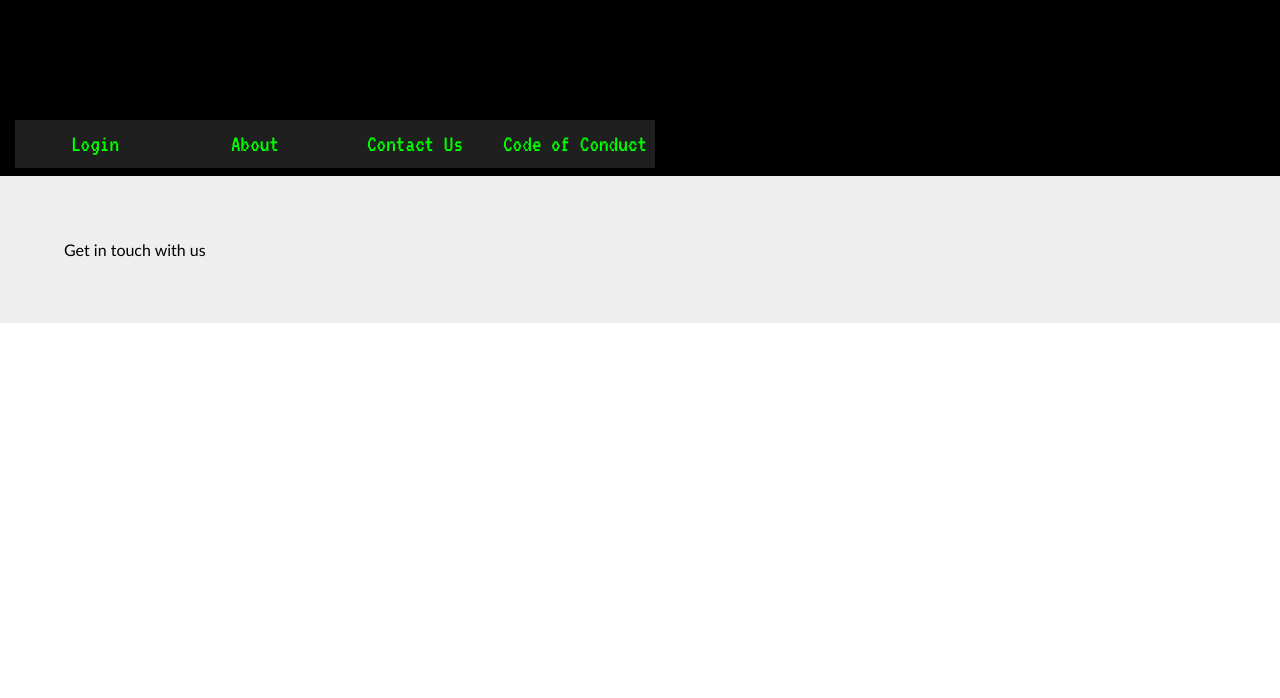
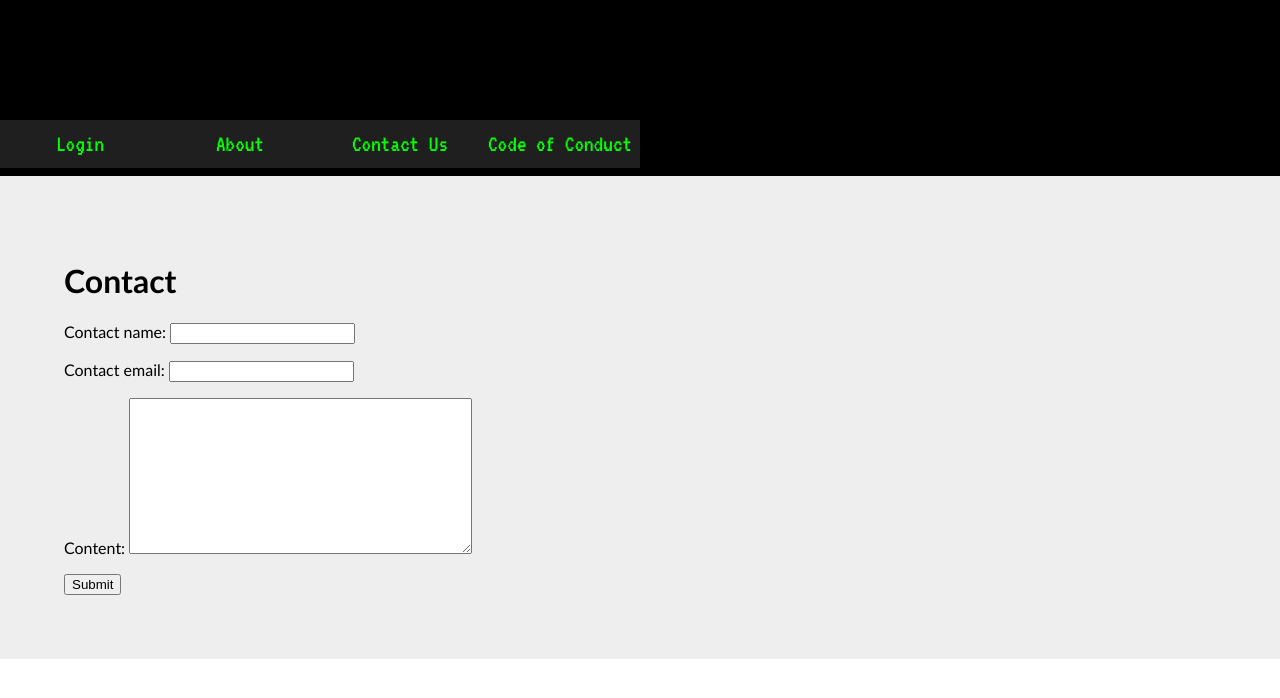
Before and after one commit to beckastar/ladynerds_site, a Django app: page /contact/ in a window 1280 px wide. Shown: the top 698 px of the page. Run offline with Django 3.2, Linux system fonts and the light colour scheme; parts of the project's set-up code (start-up, migrations or seed data) failed here and were passed over.

Commit message:
added contact form to contact.html. it doesn't do anything yet.

```diff
--- a/ladynerds/forms.py
+++ b/ladynerds/forms.py
@@ -17,3 +17,12 @@ class UserProfileForm(ModelForm):
     class Meta:
         model = UserProfile
     	fields = '__all__'
+
+
+class ContactForm(forms.Form):
+    contact_name = forms.CharField(required=True)
+    contact_email = forms.EmailField(required=True)
+    content = forms.CharField(
+        required=True,
+        widget=forms.Textarea
+    )
--- a/ladynerds/static/css/styles.css
+++ b/ladynerds/static/css/styles.css
@@ -48,6 +48,7 @@ header {
     padding: 0;
     margin: 0;
     top: 15%;
+    left: 0%;
     position: absolute;
     color: black;
     -webkit-box-sizing: border-box;
@@ -57,7 +58,7 @@ header {
 
 #nav li:hover a{
     background-image: none;
-    color: ;
+    color: pink;
 }
 
 #nav li:hover ul li {
@@ -66,13 +67,11 @@ header {
 
 /*colors the top letters in nav */
 #nav li a:hover {
-    color: #00ff00;
-    /*font-size: .6em;*/
+    color: purple;
 }
 
 #nav li {
     width: 12.5%;
-    left: 0%;
 }
 
 #nav li {
@@ -109,20 +108,6 @@ header {
     color: #00ff00;
     font-family: 'VT323';
 }
-
-/* Content Styles */
-
-.question {
-    font-style: bold;
-    font-size: 1.5em;
-}
-
-
-
-
-
-
-
 
 /*not used currently */
 .divider{
@@ -294,7 +279,6 @@ table td {
     font-size: 15px;
     color: #C6F3CA;
     position: relative;
-    /* top: -0.9em; */
     padding-top: 19px;
 }
 
--- a/ladynerds/templates/contact.html
+++ b/ladynerds/templates/contact.html
@@ -1,10 +1,11 @@
 {% extends "base.html" %}
 {% block content %}
 
-<div id="contactform">
-
-Get in touch with us
-
-</div>
+<h1>Contact</h1>
+<form role="form" action="" method="post">
+    {% csrf_token %}
+    {{ form.as_p }}
+    <button type="submit">Submit</button>
+</form>
 
 {% endblock %}
--- a/ladynerds/views.py
+++ b/ladynerds/views.py
@@ -12,7 +12,7 @@ from django.contrib.admin.views.decorators import staff_member_required
 from django.utils.decorators import method_decorator
 from django.views.generic.detail import SingleObjectMixin
 from django.contrib import messages
-from forms import UserProfileForm
+from forms import UserProfileForm, ContactForm
 import itertools
 
 
@@ -21,7 +21,9 @@ def index(request):
 	return render_to_response('index.html', RequestContext(request))
 
 def contact(request):
-    return render_to_response('contact.html', RequestContext(request))
+    form = ContactForm
+
+    return render_to_response('contact.html', RequestContext(request, {'form': form}))
 
 def twitter_feed(request):
     return render_to_response('twitter_feed.html', RequestContext(request))
```
